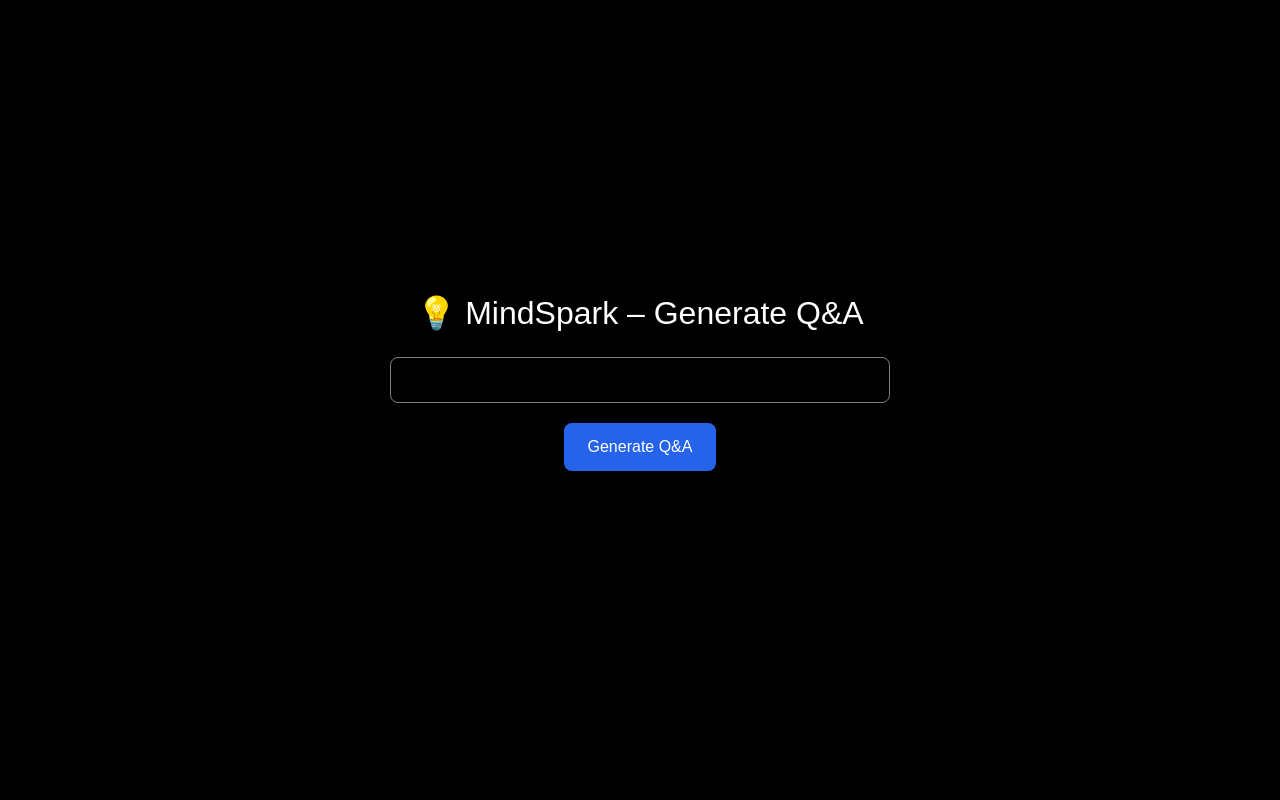
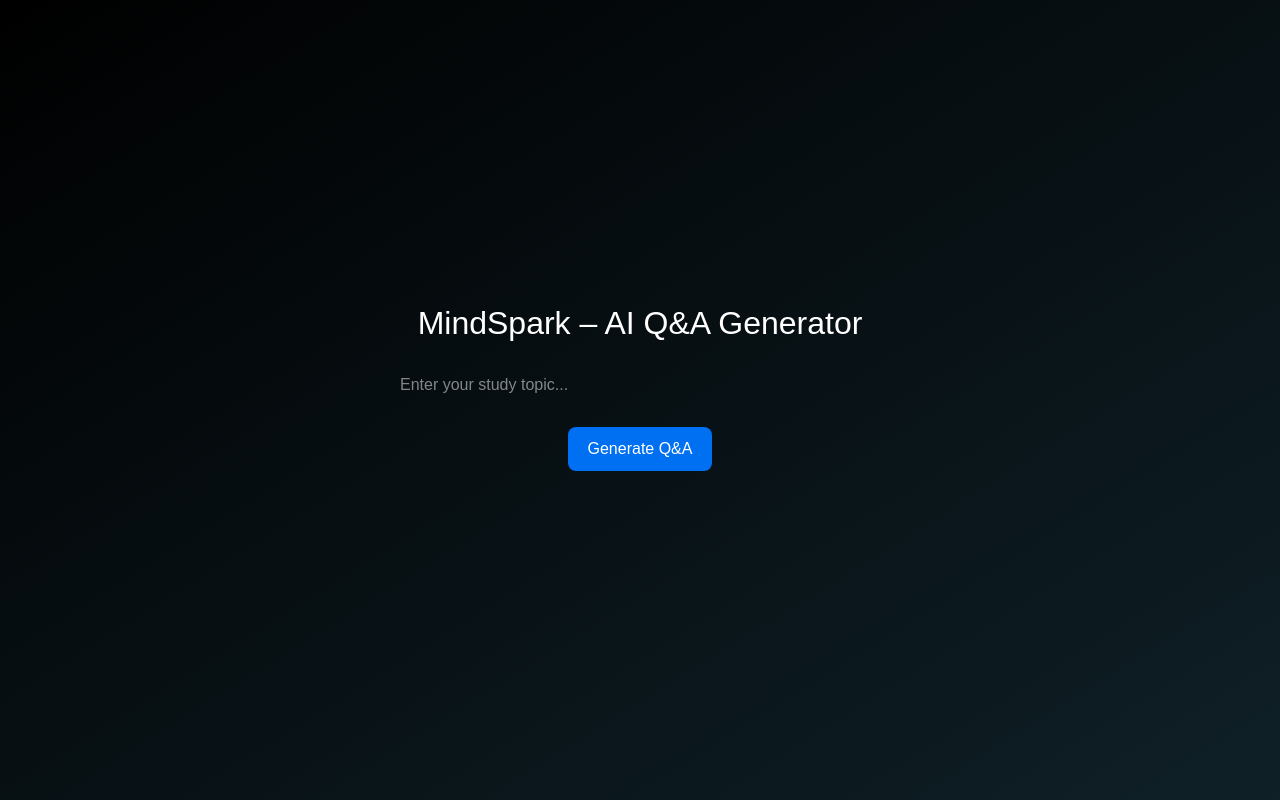
Before and after one commit to hamza07ejaz/MindSpark, a Next.js app: page /qna in a window 1280 px wide. Built offline with nearby package versions, Linux system fonts and the light colour scheme.

Commit message:
fix: fully rebuild QnA frontend and backend integration

```diff
--- a/app/qna/page.tsx
+++ b/app/qna/page.tsx
@@ -4,75 +4,69 @@ import { useState } from "react";
 
 export default function QnAPage() {
   const [input, setInput] = useState("");
-  const [result, setResult] = useState("");
+  const [qna, setQna] = useState("");
   const [loading, setLoading] = useState(false);
 
   const handleGenerateQnA = async () => {
     if (!input || input.trim() === "") {
-      alert("Please enter a study topic");
+      alert("Please enter a topic first!");
       return;
     }
 
+    try {
       setLoading(true);
-    setResult("");
-
-    try {
-      const response = await fetch("https://mindspark-beta.vercel.app/api/generate-qna", {
+      const response = await fetch("/api/generate-qna", {
         method: "POST",
-        headers: {
-          "Content-Type": "application/json",
-        },
-        body: JSON.stringify({
-          topic: input,
-        }),
+        headers: { "Content-Type": "application/json" },
+        body: JSON.stringify({ topic: input }),
       });
 
-      if (!response.ok) {
-        const errorData = await response.json();
-        console.error("API Error:", errorData);
+      const data = await response.json();
+
+      if (response.ok) {
+        setQna(data.result);
+      } else {
+        console.error("Error:", data.error);
         alert("Failed to generate Q&A. Please try again.");
+      }
+    } catch (error) {
+      console.error("QnA generation error:", error);
+      alert("Something went wrong. Try again later.");
+    } finally {
       setLoading(false);
-        return;
     }
-
-      const data = await response.json();
-      setResult(data.result || "No Q&A found.");
-    } catch (error) {
-      console.error("Network error:", error);
-      alert("Something went wrong. Please try again.");
-    }
-
-    setLoading(false);
   };
 
   return (
     <div
       style={{
-        minHeight: "100vh",
-        backgroundColor: "black",
-        color: "white",
         display: "flex",
         flexDirection: "column",
         alignItems: "center",
         justifyContent: "center",
+        minHeight: "100vh",
+        background: "linear-gradient(to bottom right, #000000, #0f2027)",
+        color: "white",
         padding: "20px",
       }}
     >
-      <h1 style={{ fontSize: "2rem", marginBottom: "20px" }}>💡 MindSpark – Generate Q&A</h1>
+      <h1 style={{ fontSize: "2rem", marginBottom: "1rem" }}>
+        MindSpark – AI Q&A Generator
+      </h1>
 
       <input
         type="text"
+        placeholder="Enter your study topic..."
         value={input}
         onChange={(e) => setInput(e.target.value)}
-        placeholder="Enter your study topic..."
         style={{
           width: "100%",
           maxWidth: "500px",
           padding: "10px",
           borderRadius: "8px",
-          border: "1px solid gray",
-          color: "black",
+          border: "none",
           marginBottom: "20px",
+          fontSize: "1rem",
         }}
       />
 
@@ -80,35 +74,35 @@ export default function QnAPage() {
         onClick={handleGenerateQnA}
         disabled={loading}
         style={{
-          backgroundColor: loading ? "#555" : "#2563eb",
+          backgroundColor: "#0070f3",
           color: "white",
+          padding: "10px 20px",
           border: "none",
-          padding: "12px 24px",
           borderRadius: "8px",
           cursor: "pointer",
           fontSize: "1rem",
+          marginBottom: "30px",
         }}
       >
         {loading ? "Generating..." : "Generate Q&A"}
       </button>
 
+      {qna && (
         <div
           style={{
-          marginTop: "40px",
+            width: "100%",
             maxWidth: "700px",
-          width: "100%",
+            backgroundColor: "#111",
+            padding: "20px",
+            borderRadius: "10px",
             whiteSpace: "pre-wrap",
-          textAlign: "left",
-          lineHeight: "1.6",
+            fontSize: "1rem",
+            lineHeight: "1.5",
           }}
         >
-        {result && (
-          <>
-            <h2 style={{ fontSize: "1.5rem", marginBottom: "10px" }}>Generated Q&A:</h2>
-            <p>{result}</p>
-          </>
+          {qna}
+        </div>
       )}
-      </div>
     </div>
   );
 }
```
Lines whose indentation alone changed are shown as unchanged.
